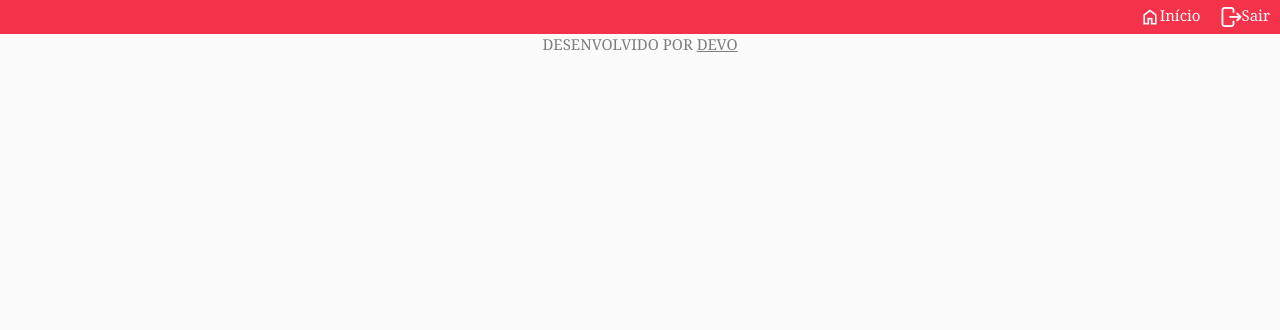
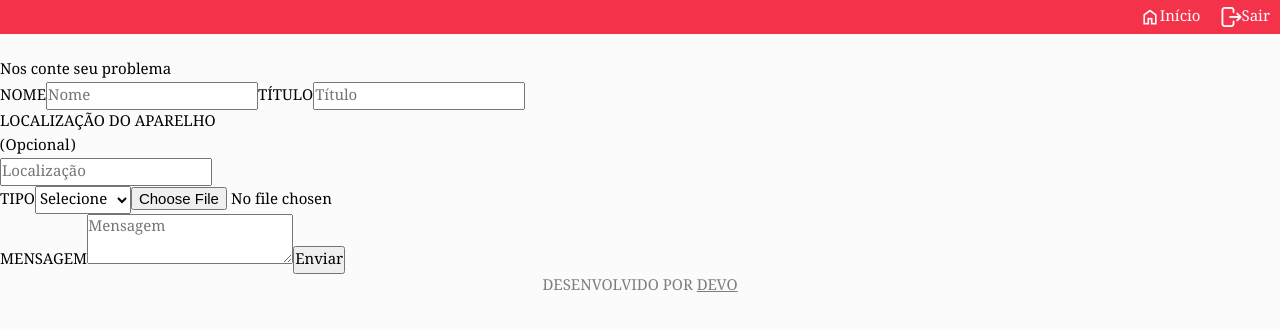
Before and after one commit to equipedevo/API_2_FRONT, a React (Create React App) app in the folder hermez/: page /base/chamado in a window 1280 px wide. Shown: the top 330 px of the page. Built offline with nearby package versions, Linux system fonts and the light colour scheme.

Commit message:
T09 - Terminando estrutura html

```diff
--- a/hermez/src/App.js
+++ b/hermez/src/App.js
@@ -7,7 +7,7 @@ import Cadastro from './pages/Cadastro';
 import LoginEmpresa from './pages/LoginEmpresa';
 import LoginUsuario from './pages/LoginUsuario';
 import CadastroEmpresa from './pages/CadastroEmpresa';
-import CadastroChamado from './pages/CadastroChamado';
+import AbrirChamado from './pages/AbrirChamado';
 
 function App() {
   return (
@@ -19,7 +19,7 @@ function App() {
         <Route path="cadastroEmpresa" element={<CadastroEmpresa />} />
         <Route path="/base" element={<Base />}>
           <Route index element={<Home />} />
-          <Route path="chamado" element={< CadastroChamado />} />
+          <Route path="chamado" element={< AbrirChamado />} />
           <Route path="cadastro" element={<LoginEmpresa />} />
           <Route path="cadastro" element={<Cadastro />} />
           {/* path="*" serve para qualquer rota, então deve ficar por último e direcionar para a home ou uma página de erro 404 */}
--- /dev/null
+++ b/hermez/src/pages/AbrirChamado.js
@@ -0,0 +1,64 @@
+
+export default function AbrirChamado(){
+    return(
+        <>
+            <body>
+                <forms className='formAbrirChamado' action='#'>
+                    <img />
+                    <h1>Nos conte seu problema</h1>
+
+                    <div className='linha'>
+                        <span for='nome'>NOME</span>
+                        <input
+                            type='text'
+                            placeholder="Nome"
+                            id='nome'
+                            name="nome"
+                            required
+                        />
+
+                        <span for='titulo'>TÍTULO</span>
+                        <input
+                            type='text'
+                            placeholder='Título'
+                            id='titulo'
+                            name='titulo'
+                            required
+                        />
+                    </div>
+
+                    <span for='local'>LOCALIZAÇÃO DO APARELHO<p>(Opcional)</p>
+                    </span>
+                    <input
+                        type='text'
+                        placeholder='Localização'
+                        id='local'
+                        name='local'
+                    />
+
+                    <div className='linha'>
+                        <span for='tipo'>TIPO</span>
+                        <select form='formAbrirChamado' name="tipo" selected='Selecione' required>
+                            <option value='select'>Selecione</option>
+                            <option value='1'>Hardware</option>
+                            <option value='2'>Software</option>
+                        </select>
+
+                        <input type="file" id='arquivo' name='meuArquivo'/>
+                    </div>
+
+                    <span for='mensagem'>MENSAGEM</span>
+                    <textarea
+                        placeholder="Mensagem"
+                        id="mensagem"
+                        name="mensagem"
+                        required
+                    />
+
+                    <input type='submit' value='Enviar' />
+                </forms>
+            </body>
+        </>
+    )
+
+}
--- a/hermez/src/pages/CadastroChamado.js
+++ /dev/null
@@ -1,12 +0,0 @@
-
-
-export default function CadastroChamado(){
-    return(
-        <>
-            <div>
-
-            </div>
-        </>
-    )
-
-}
```
Also changed, not shown: hermez/src/pages/css/AbrirChamado.css (added).
